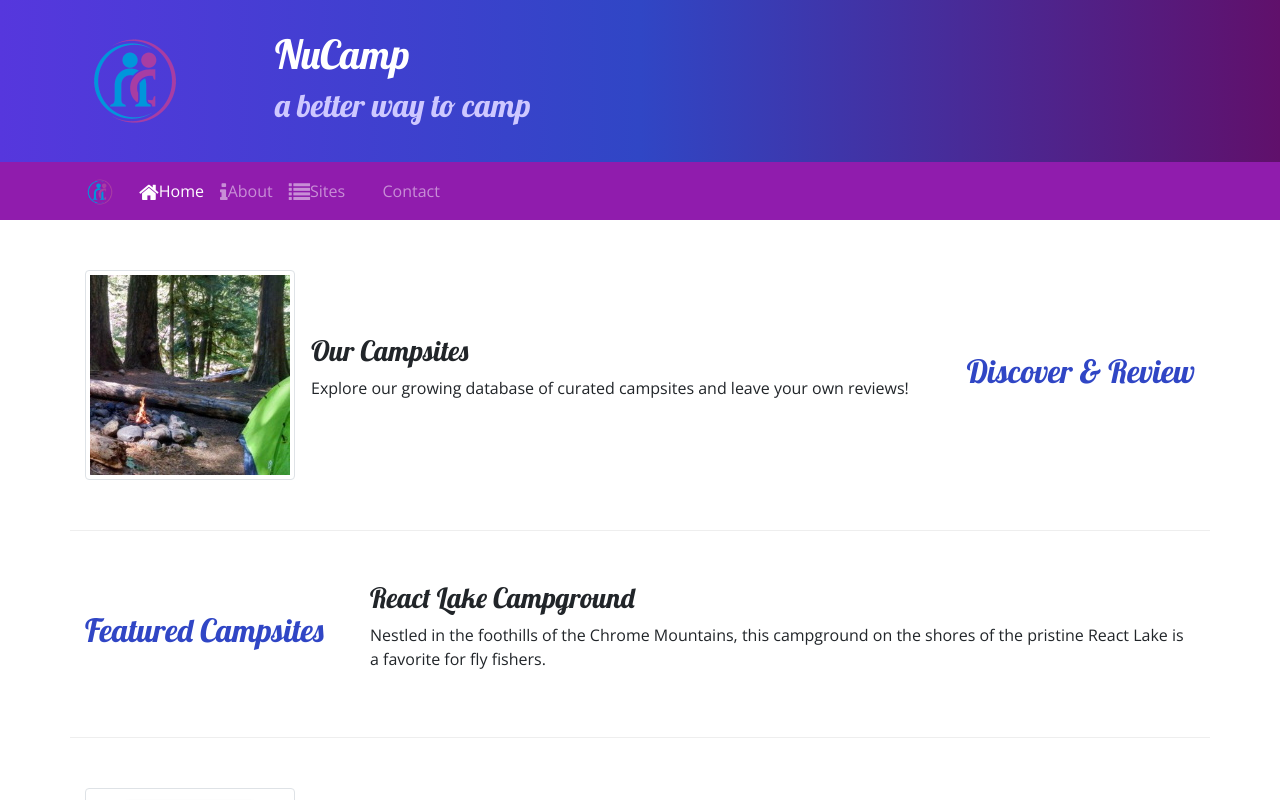
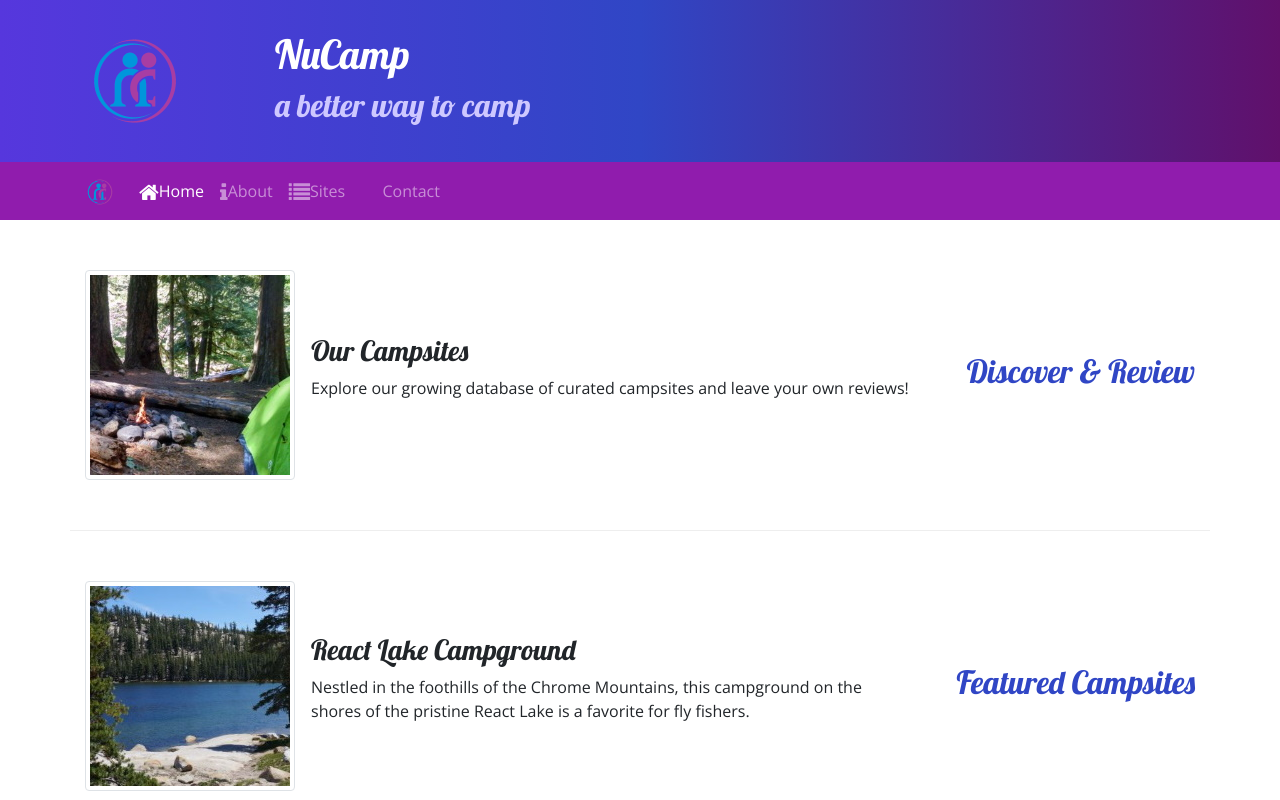
Before and after one commit to xoxoiindy/Bootstrap-Project, a website: page index.html in a window 1280 px wide. Shown: the top 800 px of the page. Drawn offline with nearby package versions, Linux system fonts and the light colour scheme.

Commit message:
week 2 assign

```diff
--- a/index.html
+++ b/index.html
@@ -69,12 +69,17 @@
 
 
         <div class="row row-content align-items-center">
-            <div class="col-sm-4 col-md-3">
-                <h2> Featured Campsites</h2>
+            <div class="col-sm-4 order-sm-last col-md-3">
+                <h2 class="text-sm-right">Featured Campsites</h2>
             </div>
             <div class="col">
-                <h3>React Lake Campground</h3>
-                <p class="d-none d-sm-block">Nestled in the foothills of the Chrome Mountains, this campground on the shores of the pristine React Lake is a favorite for fly fishers.</p>
+                <div class="media">
+                    <img class="d-flex mr-3 img-thumbnail" src="img/react-lake-thumb.jpg " alt="Breadcrumb Trail" />
+                    <div class="media-body align-self-center">
+                        <h3>React Lake Campground</h3>
+                        <p class="d-none d-sm-block">Nestled in the foothills of the Chrome Mountains, this campground on the shores of the pristine React Lake is a favorite for fly fishers.</p>
+                    </div>
+                </div>
             </div>
         </div>
 
@@ -92,6 +97,7 @@
                 </div>
             </div>
         </div>
+    </div>
 
     <footer class="site-footer">
         <div class="container">
```
